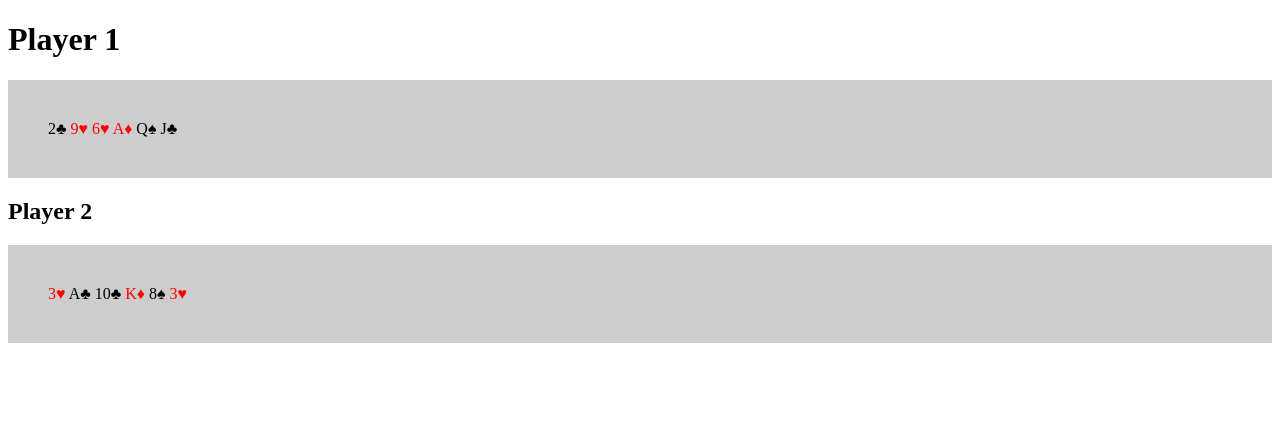
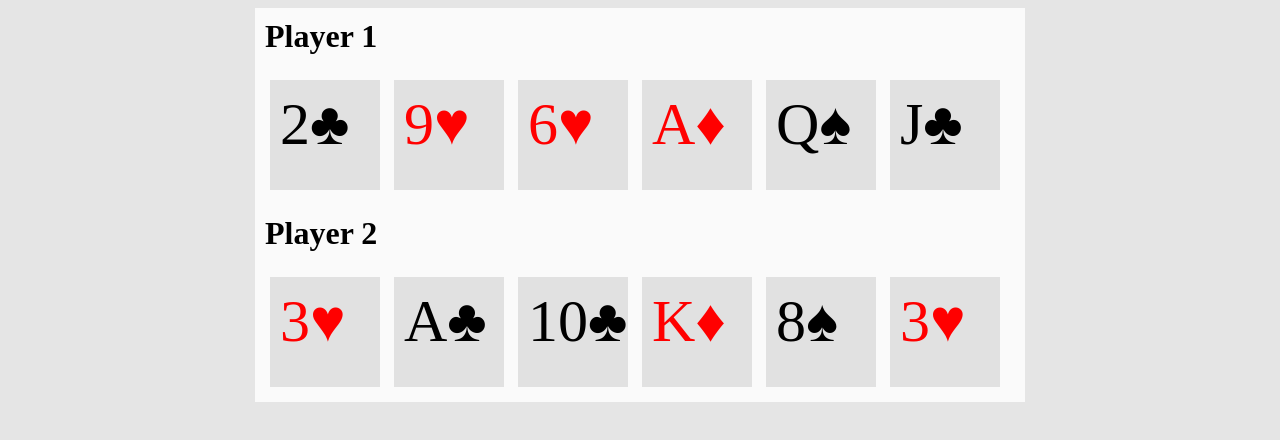
Before and after one commit to hprimak269-stack/HTML-CSS, a website: page Lesson1/homeworks/hw1_4.html in a window 1280 px wide. Drawn offline with Linux system fonts and the light colour scheme.

Commit message:
add hw1_4 and hw1_5

```diff
--- a/Lesson1/homeworks/hw1_4.html
+++ b/Lesson1/homeworks/hw1_4.html
@@ -1,38 +1,48 @@
 <!DOCTYPE html>
-<html lang="en">
+<html lang="en" xmlns="http://www.w3.org/1999/html">
 <head>
     <meta charset="UTF-8">
-    <title>Title</title>
+    <title>Cards</title>
     <style>
+        body{
+            background: rgba(0,0,0,0.1);
+        }
         p{
-            background-color: rgba(200, 200, 200, 0.9);
-            padding: 40px;
+            width: 750px;
+            margin: auto;
+            padding: 10px;
+            background: rgba(255,255,255,0.8);
         }
         span{
-
+            display: inline-block;
+            width: 90px;
+            height: 90px;
+            margin: 5px;
+            padding: 10px;
+            background: rgba(0,0,0,0.1);
+            font-size: 60px;
         }
-    </style>
+        </style>
 </head>
 <body>
 
-<h1>Player 1</h1>
+<p><b style="font-size: 32px">Player 1</b></p>
 <p>
-    2&clubs;
+    <span style="color: black">2&clubs; </span>
     <span style="color: red">9&hearts; </span>
     <span style="color: red">6&hearts; </span>
     <span style="color: red">A&diams; </span>
-    Q&spades;
-    J&clubs;
+    <span style="color: black">Q&spades; </span>
+    <span style="color: black">J&clubs; </span>
 </p>
 
 
-<h2>Player 2</h2>
-<p>
-     <span style="color: red">3&hearts; </span>
-     A&clubs;
-     10&clubs;
+<p><b style="font-size: 32px">Player 2</b></p>
+<p><span style="color: red">3&hearts; </span>
+    <span style="color: black">A&clubs; </span>
+     <span style="color: black">10&clubs; </span>
      <span style="color: red">K&diams; </span>
-     8&spades;
+     <span style="color: black">8&spades; </span>
      <span style="color: red">3&hearts; </span>
 </p>
 
```
Also changed, not shown: Lesson1/homeworks/hw1_5.html (added, +86 -0 lines).
